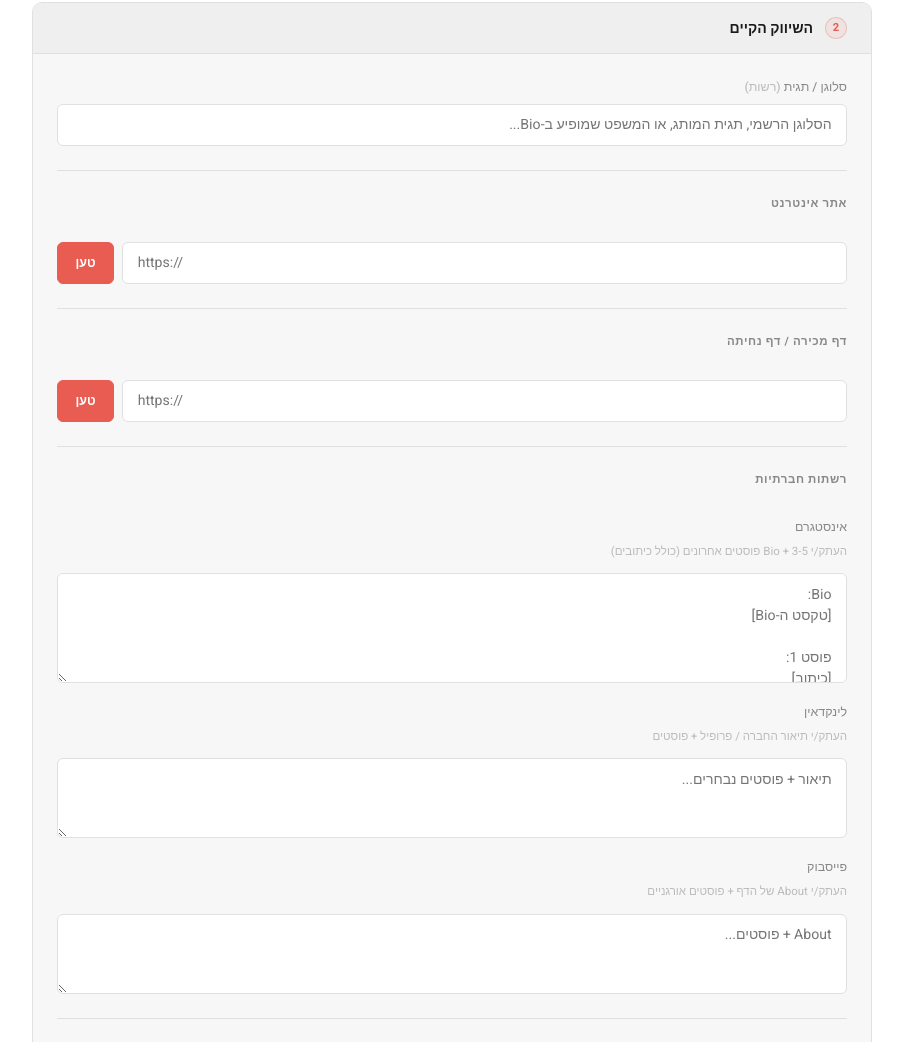
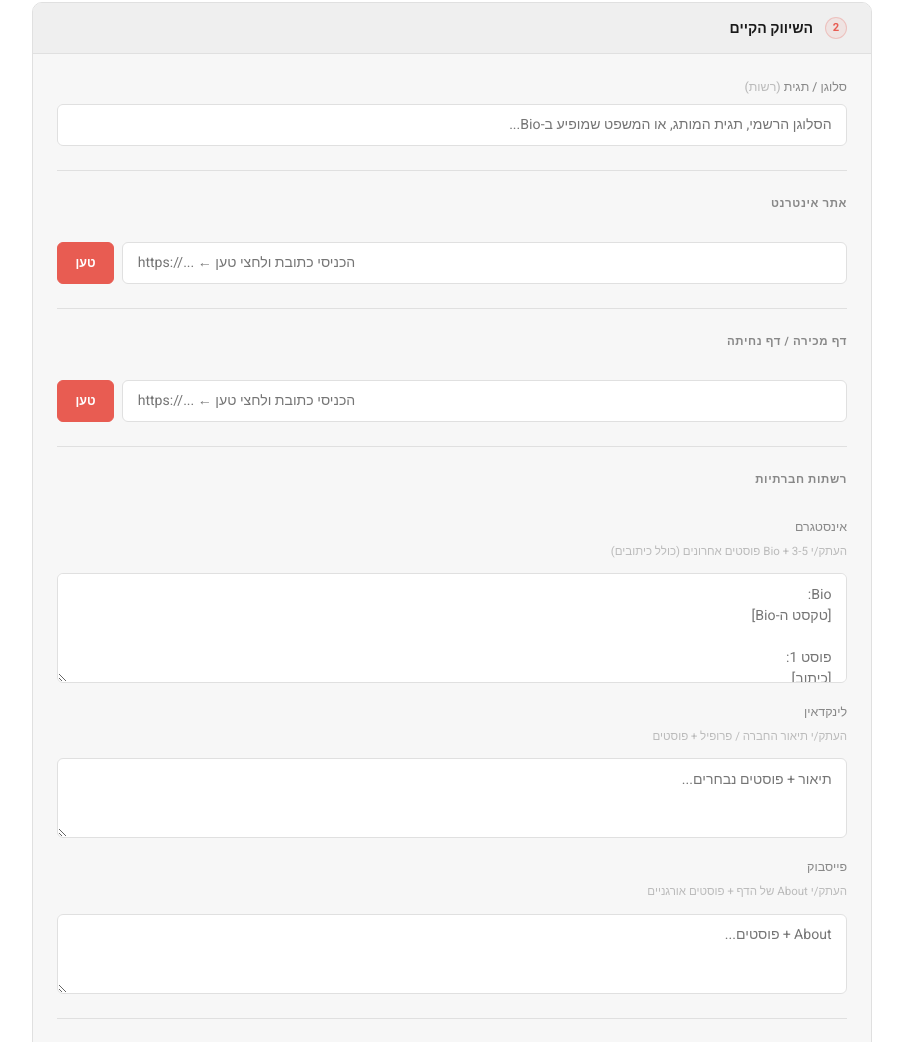
Before and after one commit to noa-prog/Mrs-wolf-customer-journey, a website: page public/index.html in a window 1280 px wide. Shown: the part 1317-2359 px from the top of the page, without its empty margins (188-1091 px from the left). Drawn offline with Linux system fonts and the light colour scheme.

Commit message:
Improve URL field placeholder text for clarity

```diff
--- a/public/index.html
+++ b/public/index.html
@@ -691,7 +691,7 @@
         <div class="msub-title">אתר אינטרנט</div>
         <div class="field">
           <div class="url-row">
-            <input type="url" id="website_url" placeholder="https://" dir="ltr">
+            <input type="url" id="website_url" placeholder="https://... ← הכניסי כתובת ולחצי טען" dir="ltr">
             <button class="btn-fetch" onclick="fetchWebsite()">טען</button>
           </div>
           <div id="fetch_msg" class="fetch-msg hidden"></div>
@@ -706,7 +706,7 @@
         <div class="msub-title">דף מכירה / דף נחיתה</div>
         <div class="field">
           <div class="url-row">
-            <input type="url" id="salespage_url" placeholder="https://" dir="ltr">
+            <input type="url" id="salespage_url" placeholder="https://... ← הכניסי כתובת ולחצי טען" dir="ltr">
             <button class="btn-fetch" onclick="fetchSalesPage()">טען</button>
           </div>
           <div id="salespage_fetch_msg" class="fetch-msg hidden"></div>
```
